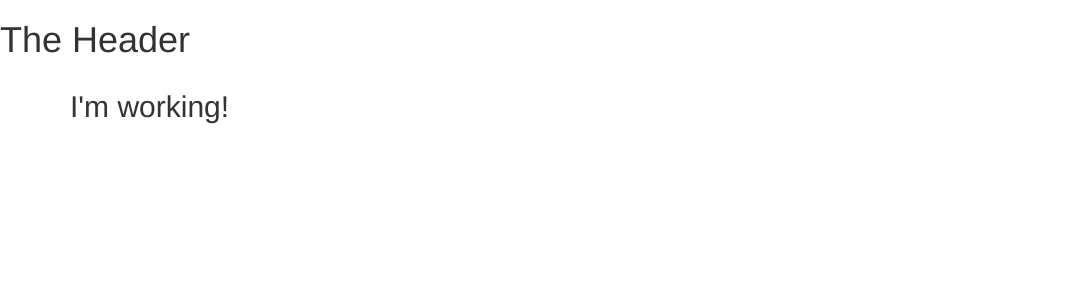
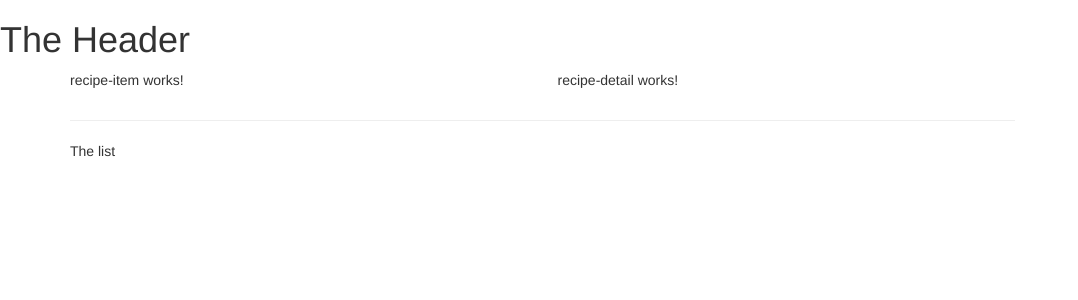
Before and after one commit to kauefontes/RecipesAndShoppingList, an Angular app: page / in a window 1280 px wide. Shown: the top 300 px of the page, without its empty margins (0-1078 px from the left). Built offline with nearby package versions, Linux system fonts and the light colour scheme.

Commit message:
Organizing components HTML contents

```diff
--- a/src/app/app.component.html
+++ b/src/app/app.component.html
@@ -2,7 +2,8 @@
 <div class="container">
   <div class="row">
     <div class="col-md-12">
-      <h2>I'm working!</h2>
+      <app-recipes></app-recipes>
+      <app-shopping-list></app-shopping-list>
     </div>
   </div>
 </div>
--- a/src/app/recipes/recipe-list/recipe-list.component.html
+++ b/src/app/recipes/recipe-list/recipe-list.component.html
@@ -1 +1 @@
-<p>recipe-list works!</p>
+<app-recipe-item></app-recipe-item>
--- a/src/app/recipes/recipes.component.html
+++ b/src/app/recipes/recipes.component.html
@@ -1 +1,8 @@
-<p>recipes works!</p>
+<div class="row">
+  <div class="col-md-5">
+    <app-recipe-list></app-recipe-list>
+  </div>
+  <div class="col-md-7">
+    <app-recipe-detail></app-recipe-detail>
+  </div>
+</div>
--- a/src/app/shopping-list/shopping-list.component.html
+++ b/src/app/shopping-list/shopping-list.component.html
@@ -1 +1,6 @@
-<p>shopping-list works!</p>
+<div class="row">
+  <div class="col-xs-10">
+    <hr>
+    <p>The list</p>
+  </div>
+</div>
```
